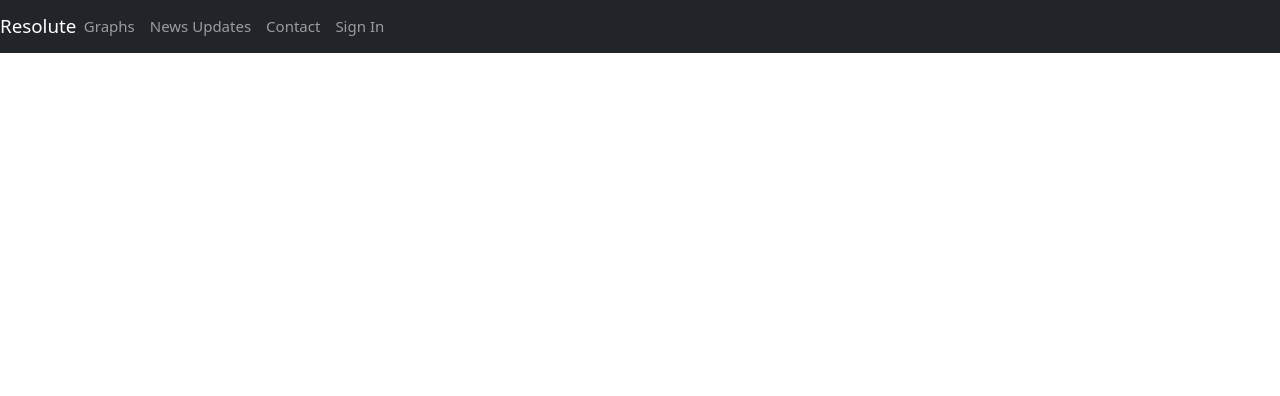
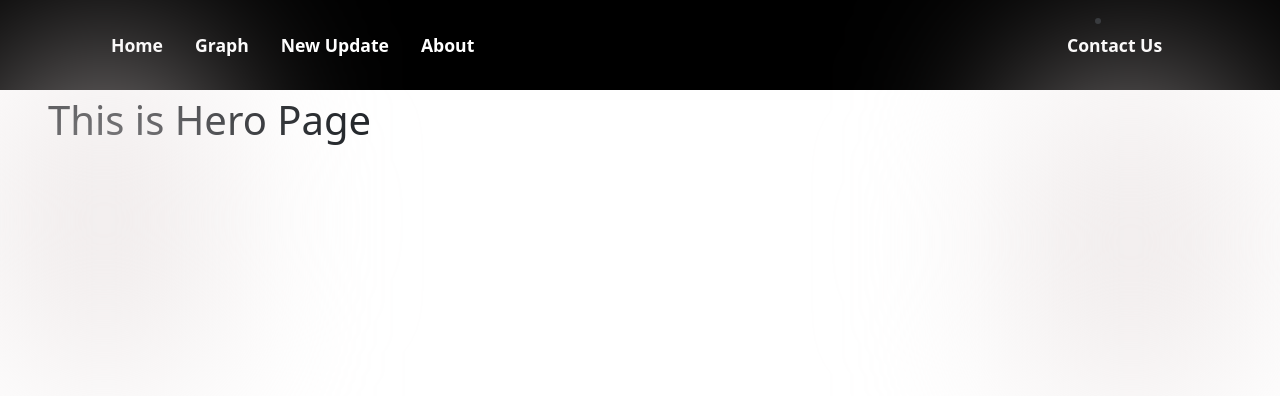
Before and after one commit to DanielCabador/react-project2, a React (Vite) app: page / in a window 1280 px wide. Shown: the top 396 px of the page. Built offline with nearby package versions, Linux system fonts and the light colour scheme.

Commit message:
New branch added

```diff
--- a/index.html
+++ b/index.html
@@ -1,13 +1,26 @@
 <!DOCTYPE html>
 <html lang="en">
+
 <head>
   <meta charset="UTF-8" />
   <link rel="icon" type="image/svg+xml" href="/vite.svg" />
   <meta name="viewport" content="width=device-width, initial-scale=1.0" />
   <title>Vite + React</title>
+  <!--  GOOGLE FONTS -->
+  <link rel="preconnect" href="https://fonts.googleapis.com">
+  <link rel="preconnect" href="https://fonts.gstatic.com" crossorigin>
+  <link
+    href="https://fonts.googleapis.com/css2?family=Poppins:wght@400;500;600;700&family=Roboto:ital,wght@1,900&display=swap"
+    rel="stylesheet">
 </head>
+
 <body>
   <div id="root"></div>
   <script type="module" src="/src/main.jsx"></script>
-  </body>
+
+  <!-- BOOTSTRAP CDN -->
+  <script src="https://cdn.jsdelivr.net/npm/bootstrap@5.3.0/dist/js/bootstrap.bundle.min.js"
+    integrity="sha384-geWF76RCwLtnZ8qwWowPQNguL3RmwHVBC9FhGdlKrxdiJJigb/j/68SIy3Te4Bkz"
+    crossorigin="anonymous"></script>
+
 </html>
--- a/src/App.jsx
+++ b/src/App.jsx
@@ -1,20 +1,20 @@
+import { Routes, Route } from "react-router-dom";
 import "bootstrap/dist/css/bootstrap.css";
-import NewUpdate from "./component/NewUpdate";
 import Graphs from "./component/Graphs";
 import Contact from "./component/Contact";
-import LoginOrSignout from "./loginPage/LoginOrSignout";
-import Navbar from "./Navbar";
-import { Routes, Route } from "react-router-dom";
+import Navbar from "./component/Navbar/Navbar";
+import About from "./component/About/About";
+import HeroPage from "./HeroPage";
 
 const App = () => {
   return (
     <div className="app-container">
       <Navbar />
       <Routes>
-        <Route path="/newupdate" element={<NewUpdate />} />
+        <Route path="/" element={<HeroPage />} />
         <Route path="/graphs" element={<Graphs />} />
         <Route path="/contact" element={<Contact />} />
-        <Route path="/login" element={<LoginOrSignout />} />
+        <Route path="/about" element={<About />} />
       </Routes>
     </div>
   );
--- a/src/HeroPage.jsx
+++ b/src/HeroPage.jsx
@@ -1,8 +1,7 @@
-
 const HeroPage = () => {
   return (
     <div>
-      <h1 className="text-heropage">This is Hero Page</h1>
+      <h1 className="text-heropage mt-5 p-5">This is Hero Page</h1>
     </div>
   );
 };
--- a/src/Navbar.jsx
+++ /dev/null
@@ -1,49 +0,0 @@
-import { Link } from "react-router-dom";
-const Navbar = () => {
-  return (
-    <div className="landing-page">
-      <nav className="navbar navbar-dark bg-dark navbar-expand-lg">
-        <a className="navbar-brand mx-auto" href="#">
-          Resolute
-        </a>
-        <button
-          className="navbar-toggler"
-          type="button"
-          data-toggle="collapse"
-          data-target="#navbarNav"
-          aria-controls="navbarNav"
-          aria-expanded="false"
-          aria-label="Toggle navigation"
-        >
-          <span className="navbar-toggler-icon"></span>
-        </button>
-        <div className="collapse navbar-collapse" id="navbarNav">
-          <ul className="navbar-nav ml-auto ml-3">
-            <li className="nav-item">
-              <Link to="/graphs" className="nav-link">
-                Graphs
-              </Link>
-            </li>
-            <li className="nav-item">
-              <Link to="/newupdate" className="nav-link">
-                News Updates
-              </Link>
-            </li>
-            <li className="nav-item">
-              <Link to="/contact" className="nav-link">
-                Contact
-              </Link>
-            </li>
-            <li className="nav-item">
-              <Link to="/login" className="nav-link">
-                Sign In
-              </Link>
-            </li>
-          </ul>
-        </div>
-      </nav>
-    </div>
-  );
-};
-
-export default Navbar;
--- /dev/null
+++ b/src/component/About/About.jsx
@@ -0,0 +1,9 @@
+const About = () => {
+  return (
+    <div>
+      <h2 className="text-center text-dark">This is the about section...</h2>
+    </div>
+  );
+};
+
+export default About;
--- a/src/component/Contact.jsx
+++ b/src/component/Contact.jsx
@@ -7,7 +7,6 @@ const Contact = () => {
   return (
     <>
       <div className="container-fluid  p-5 contact-wrapper">
-        <div className="gradient-for-contact"></div>
         <div className="row">
           <div className="col-md-5 contact-column">
             <div className="contact-text-wrapper row">
--- /dev/null
+++ b/src/component/Navbar/Navbar.css
@@ -0,0 +1,34 @@
+:root {
+  font-size: 16px;
+}
+.navbar-wrapper {
+  background: black;
+}
+
+.list-wrapper {
+  color: white;
+  transition: all 200ms ease-in;
+  font-weight: 600;
+  font-size: 1.1rem;
+  margin-left: 1rem;
+}
+
+.list-wrapper:hover {
+  scale: 1.1;
+  color: aliceblue;
+}
+.button-toggle {
+  color: white;
+  background: black;
+  border: none;
+  border-radius: 1px;
+}
+
+.white-gradient {
+  position: absolute;
+  width: 10rem;
+  height: 20rem;
+  background: rgb(230, 222, 222);
+  filter: blur(100px);
+  border-radius: 100px;
+}
--- /dev/null
+++ b/src/component/Navbar/Navbar.jsx
@@ -0,0 +1,81 @@
+import React, { useState } from "react";
+import { Link } from "react-router-dom";
+import "./Navbar.css";
+
+const Navbar = () => {
+  const [show, setShow] = useState(false);
+
+  const handleShow = () => {
+    setShow(!show);
+  };
+
+  return (
+    <div className="container-fluid navbar-wrapper fixed-top">
+      <nav className="navbar navbar-expand-lg bg-body-tertiary ">
+        <div className="container-fluid">
+          <Link className="navbar-brand" to="/">
+            Logo
+            <div className="white-gradient"></div>
+          </Link>
+          <button
+            className="navbar-toggler navbar-toggler-x"
+            type="button"
+            data-bs-toggle="collapse"
+            data-bs-target="#navbarText"
+            aria-controls="navbarText"
+            aria-expanded="false"
+            aria-label="Toggle navigation"
+          >
+            <div className="white-gradient"></div>
+            <button className="button-toggle" onClick={handleShow}>
+              {show ? <span>Close</span> : <span>Menu</span>}
+            </button>
+          </button>
+
+          <div
+            className={`collapse navbar-collapse ${show ? "show" : ""}`}
+            id="navbarText"
+          >
+            <ul className="navbar-nav me-auto mb-2 mb-lg-0">
+              <li className="nav-item">
+                <Link
+                  className="nav-link list-wrapper"
+                  aria-current="page"
+                  to="/"
+                >
+                  Home
+                </Link>
+              </li>
+              <li className="nav-item">
+                <Link className="nav-link list-wrapper" to="/graphs">
+                  Graph
+                </Link>
+              </li>
+              <li className="nav-item">
+                <Link className="nav-link list-wrapper" to="/newupdate">
+                  New Update
+                </Link>
+              </li>
+              <li className="nav-item">
+                <Link className="nav-link list-wrapper" to="/about">
+                  About
+                </Link>
+              </li>
+            </ul>
+            <div className="text-center">
+              <li className="nav-item">
+                <Link className="nav-link list-wrapper mb-4" to="/contact">
+                  Contact Us
+                </Link>
+              </li>
+              <div className="white-gradient"></div>
+            </div>
+            <span className="navbar-text">Sign In Logo</span>
+          </div>
+        </div>
+      </nav>
+    </div>
+  );
+};
+
+export default Navbar;
```
Also changed, not shown: src/component/About/About.css (added), src/component/Footer/Footer.css (added), src/component/Footer/Footer.jsx (added). Lines whose indentation alone changed are shown as unchanged.
